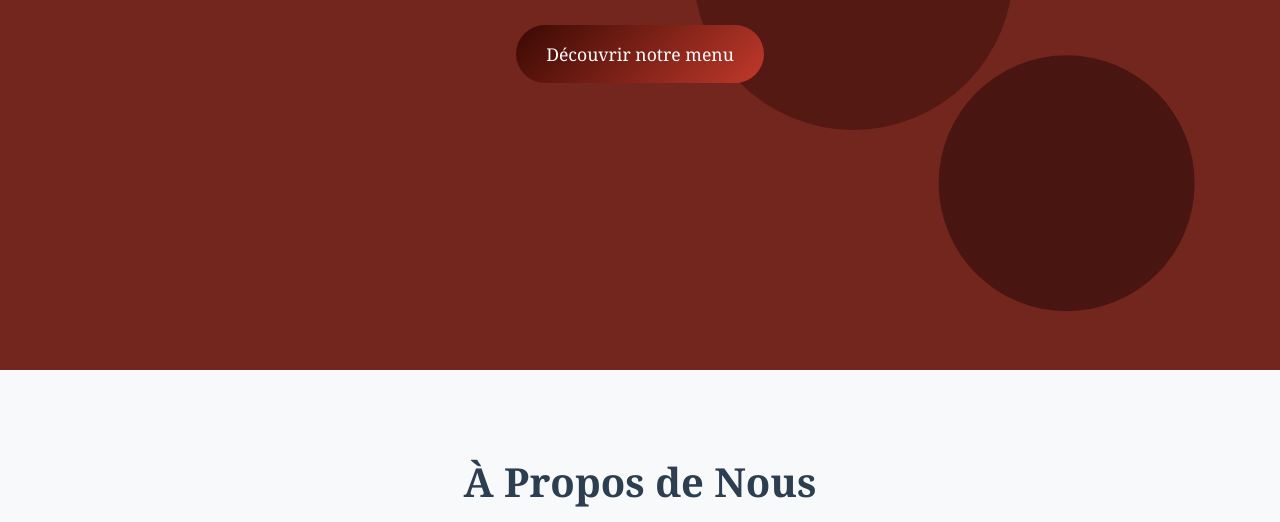
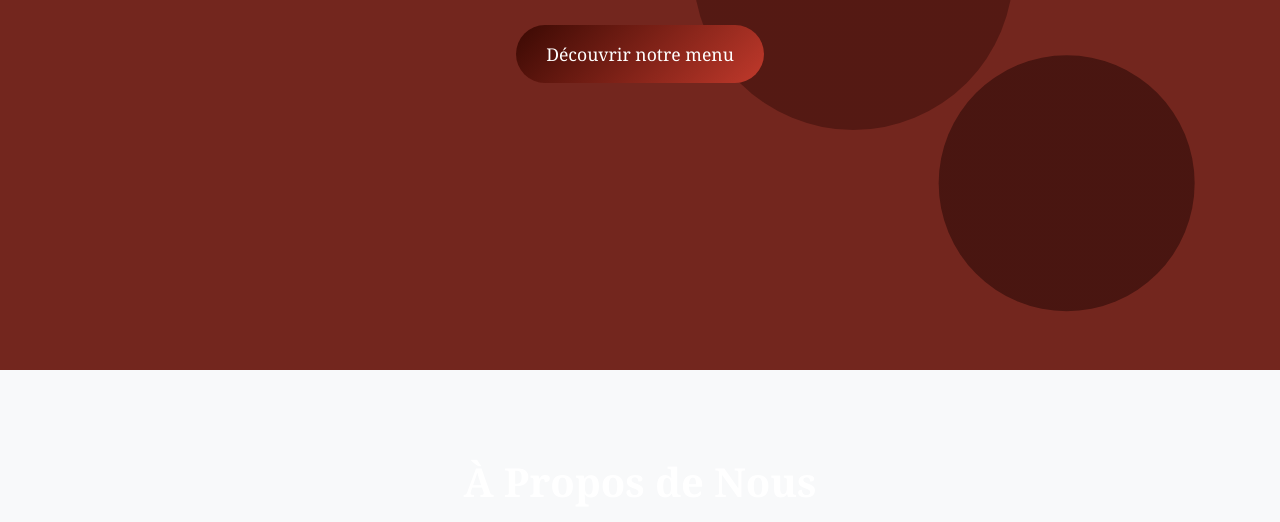
Before and after one commit to fotsingm072-bot/exemple, a plain HTML site: page index.html in a window 1280 px wide. Shown: the part 430-952 px from the top of the page. Drawn offline with Linux system fonts and the light colour scheme.

Commit message:
Update style.css

```diff
--- a/style.css
+++ b/style.css
@@ -110,7 +110,7 @@ section {
     text-align: center;
     font-size: 2.5rem;
     margin-bottom: 3rem;
-    color: #2c3e50;
+    color: white;
 }
 
 /* À propos */
```
